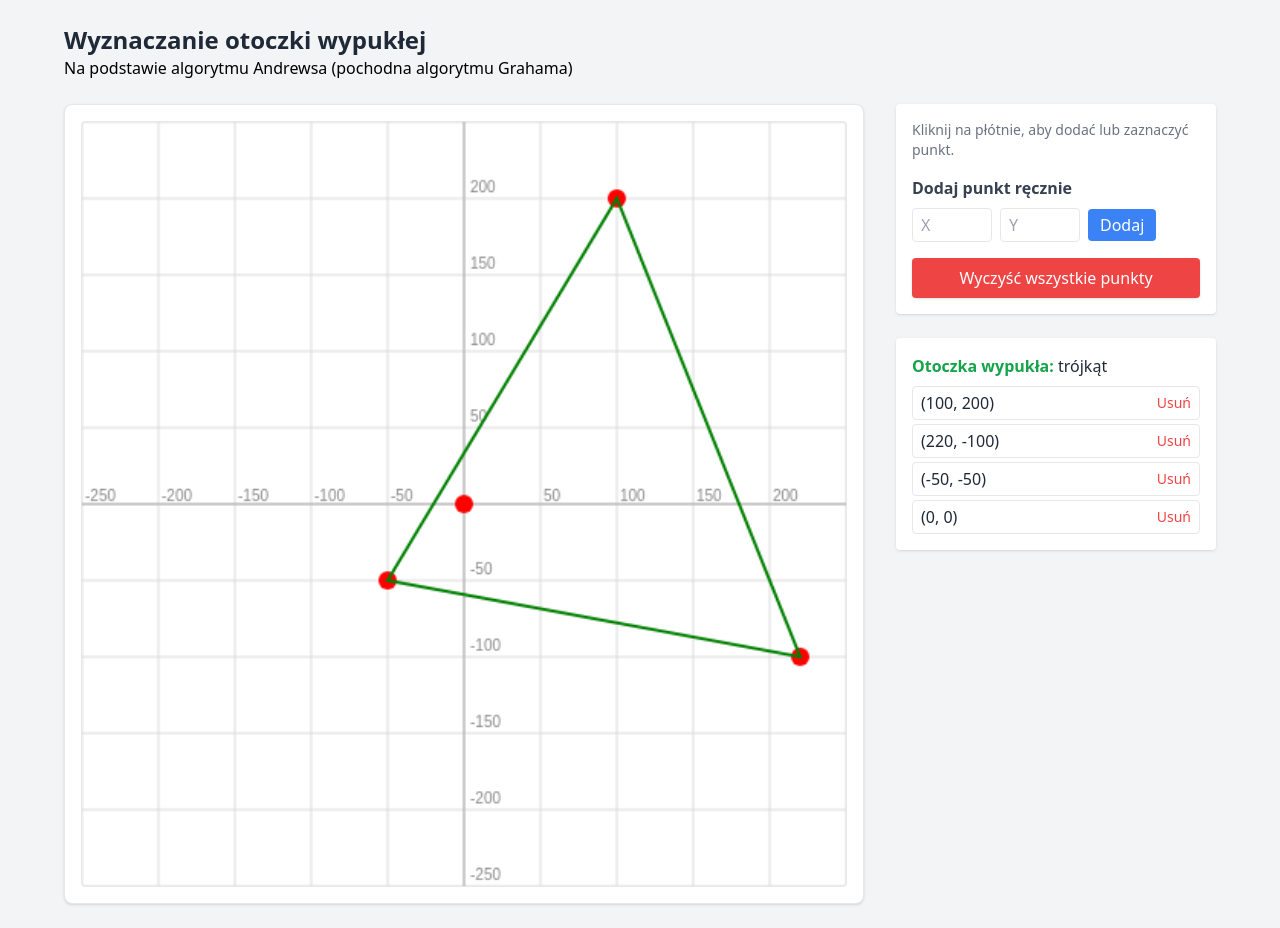
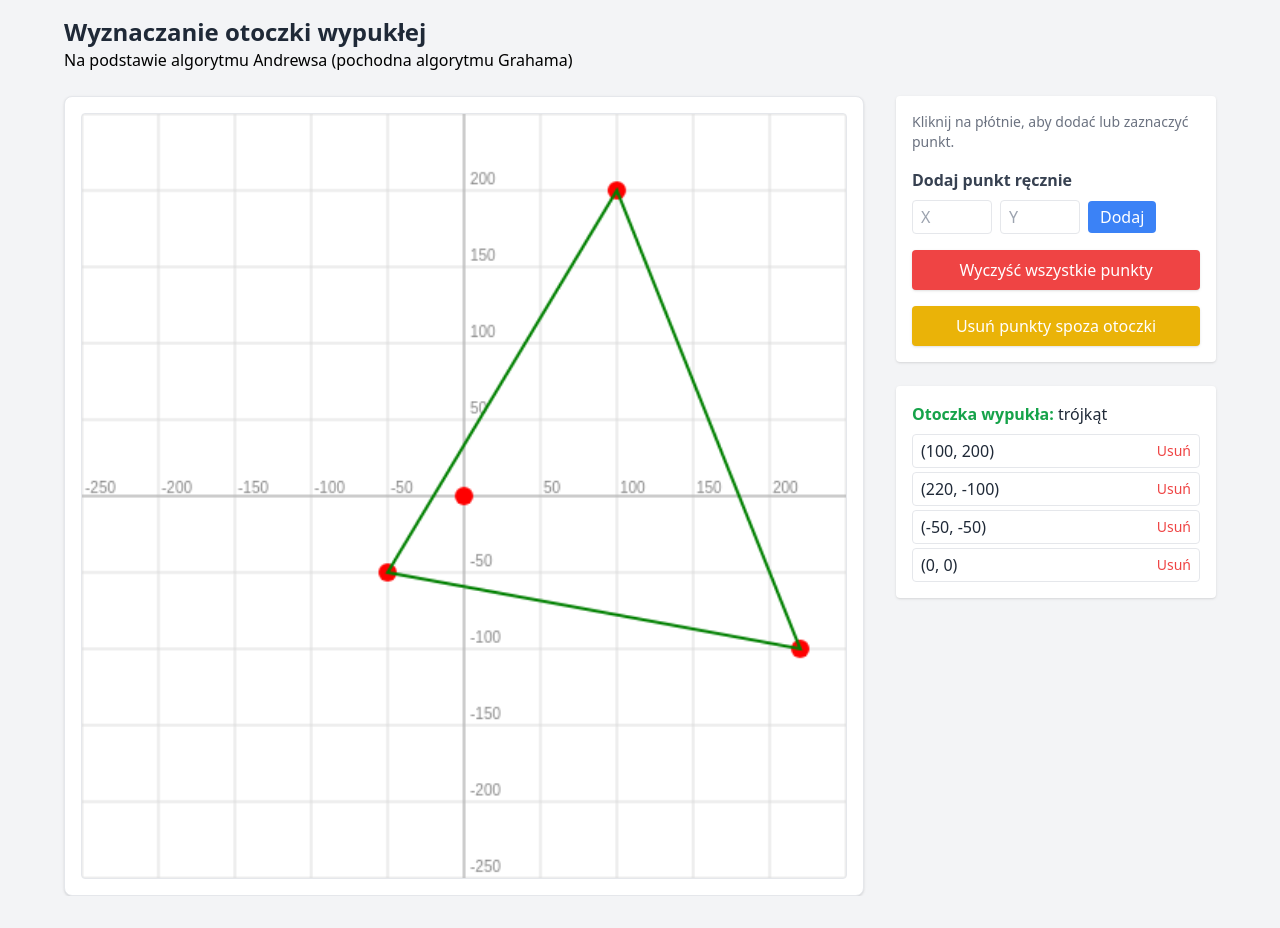
Before and after one commit to jorlowski89/otoczka-wypukla, a plain HTML site: page index.html in a window 1280 px wide. After the commit the page ends 896 px from the top, so only its background shows below. Drawn offline with nearby package versions, Linux system fonts and the light colour scheme.

Commit message:
Usuwanie pukntów spoza otoczki

```diff
--- a/index.html
+++ b/index.html
@@ -13,7 +13,7 @@
       }
     </style>
   </head>
-  <body class="bg-gray-100 p-6 font-sans">
+  <body class="bg-gray-100 pt-4 font-sans">
     <div class="max-w-6xl mx-auto space-y-6">
       <h1 class="text-2xl font-bold text-gray-800">
         Wyznaczanie otoczki wypukłej
@@ -77,11 +77,17 @@
             >
               Wyczyść wszystkie punkty
             </button>
+            <button
+              id="removeNonHullBtn"
+              class="w-full bg-yellow-500 hover:bg-yellow-600 text-white px-4 py-2 rounded shadow"
+            >
+              Usuń punkty spoza otoczki
+            </button>
           </div>
 
           <div
             id="output"
-            class="bg-white p-4 rounded shadow text-gray-800 overflow-y-auto max-h-[565px]"
+            class="bg-white p-4 rounded shadow text-gray-800 overflow-y-auto max-h-[510px]"
           ></div>
         </div>
       </div>
--- a/script.js
+++ b/script.js
@@ -4,6 +4,7 @@ const ctx = canvas.getContext("2d");
 const output = document.getElementById("output");
 const clearBtn = document.getElementById("clearBtn");
 const addPointBtn = document.getElementById("manualAddPointForm");
+const removeNonHullBtn = document.getElementById("removeNonHullBtn");
 
 // Stała określająca promień rysowanych punktów (decyduje czy zostanie dodany nowy punkt)
 const POINT_RADIUS = 6;
@@ -120,13 +121,19 @@ function showOutput(hullPoints, allPoints) {
     type = "punkt";
   } else {
     switch (hullPoints.length) {
-      case 2: type = "odcinek"; break;
-      case 3: type = "trójkąt"; break;
-      case 4: type = "czworokąt"; break;
-      default: type = `${hullPoints.length}-kąt`;
+      case 2:
+        type = "odcinek";
+        break;
+      case 3:
+        type = "trójkąt";
+        break;
+      case 4:
+        type = "czworokąt";
+        break;
+      default:
+        type = `${hullPoints.length}-kąt`;
     }
   }
-
 
   // Generujemy HTML z listą punktów otoczki
   const html =
@@ -266,7 +273,9 @@ addPointBtn.addEventListener("submit", function (e) {
     this.reset();
     redraw();
   } else {
-    alert(`Wartości muszą mieścić się w zakresie od -${COORD_LIMIT} do ${COORD_LIMIT}`);
+    alert(
+      `Wartości muszą mieścić się w zakresie od -${COORD_LIMIT} do ${COORD_LIMIT}`
+    );
   }
 });
 
@@ -280,7 +289,12 @@ function removePoint(index) {
 }
 
 function isPointValidToAdd(x, y) {
-  return !isNaN(x) && !isNaN(y) && Math.abs(x) <= COORD_LIMIT && Math.abs(y) <= COORD_LIMIT;
+  return (
+    !isNaN(x) &&
+    !isNaN(y) &&
+    Math.abs(x) <= COORD_LIMIT &&
+    Math.abs(y) <= COORD_LIMIT
+  );
 }
 
 // Mapowanie na koordynaty canvas (dodane dla liczb ujemnych)
@@ -296,5 +310,16 @@ function selectPoint(index) {
   redraw();
 }
 
+removeNonHullBtn.addEventListener("click", () => {
+  const hull = convexHull(points);
+  // Filtrujemy tylko punkty, które są częścią otoczki
+  points = points.filter(p =>
+    hull.some(hp => hp.x === p.x && hp.y === p.y)
+  );
+  selectedPoint = null;
+  redraw();
+});
+
+
 // Inicjalne rysowanie po załadowaniu strony
 redraw();
```
